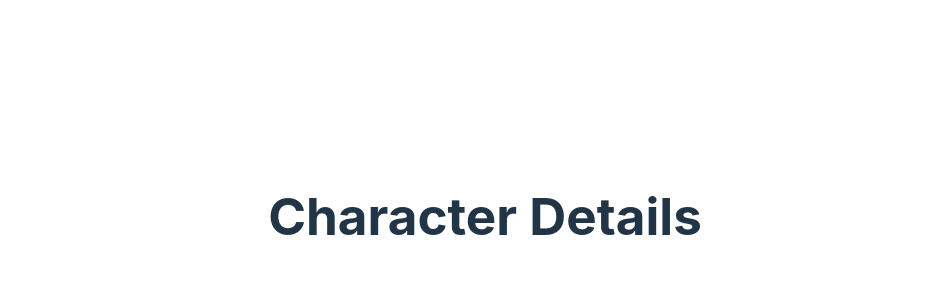
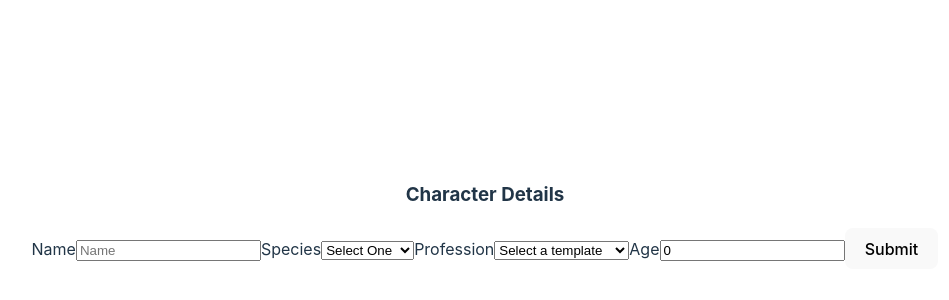
Before and after one commit to LujanSolo/rpg-adv-ts, a React (Vite) app: page / in a window 1280 px wide. Shown: the part 184-484 px from the top of the page, without its empty margins (155-1104 px from the left). Built offline with nearby package versions, Linux system fonts and the light colour scheme.

Commit message:
added uuid package. modified handleChange to include SelectElement as well as InputElement

```diff
--- a/package.json
+++ b/package.json
@@ -11,7 +11,8 @@
   },
   "dependencies": {
     "react": "^18.2.0",
-    "react-dom": "^18.2.0"
+    "react-dom": "^18.2.0",
+    "uuid": "^9.0.1"
   },
   "devDependencies": {
     "@types/react": "^18.2.66",
--- a/src/App.tsx
+++ b/src/App.tsx
@@ -1,10 +1,11 @@
-
+import { CharBioBlock } from './components/CharacterBio'
 import './App.css'
 
 export default function App() {
   return (
     <div>
-      <h1>Character Details</h1>
+      <h3>Character Details</h3>
+      <CharBioBlock />
     </div>
   )
 }
--- a/src/components/CharacterBio/index.tsx
+++ b/src/components/CharacterBio/index.tsx
@@ -1,9 +1,10 @@
 import { CharacterBio } from '../../types/CharacterBio';
 import { useState } from 'react';
+import { v4 as uuidv4 } from 'uuid';
 
-export const CharBio = () => {
+export const CharBioBlock = () => {
   const [character, setCharacter] = useState<CharacterBio>({
-    id: '',
+    id: uuidv4(),
     name: '',
     species: '',
     profession: '',
@@ -11,7 +12,7 @@ export const CharBio = () => {
 
   });
 
-  const handleChange = (e: React.ChangeEvent<HTMLInputElement>) => {
+  const handleChange = (e: React.ChangeEvent<HTMLInputElement> | React.ChangeEvent<HTMLSelectElement>) => {
     setCharacter({
       ...character,
       [e.target.name]: e.target.value,
@@ -35,15 +36,25 @@ export const CharBio = () => {
         />
       </label>
       <label htmlFor="species">Species
-        <input
-          type="text"
-          name="species"
+        <select
+          name='species'
           value={character.species}
-          onChange={handleChange}
-        />
+          onChange={handleChange}>
+          <option value='select one'>Select One</option>
+          <option value='human'>Human</option>
+          <option value='droid'>Droid</option>
+          <option value='wookiee'>Wookiee</option>
+          <option value='rodian'>Rodian</option>
+          <option value='trandoshan'>Trandoshan</option>
+          <option value='twilek'>Twi'lek</option>
+        </select>
       </label>
       <label htmlFor="profession">Profession
-        <select>
+        <select
+          name='profession'
+          value={character.profession}
+          onChange={handleChange}
+        >
           <option value=''>Select a template</option>
           <option value='none'>None - self created</option>
           <option value='noble'>Noble</option>
```
Also changed, not shown: 1 other file (tests, documents, lock files or other folders).
